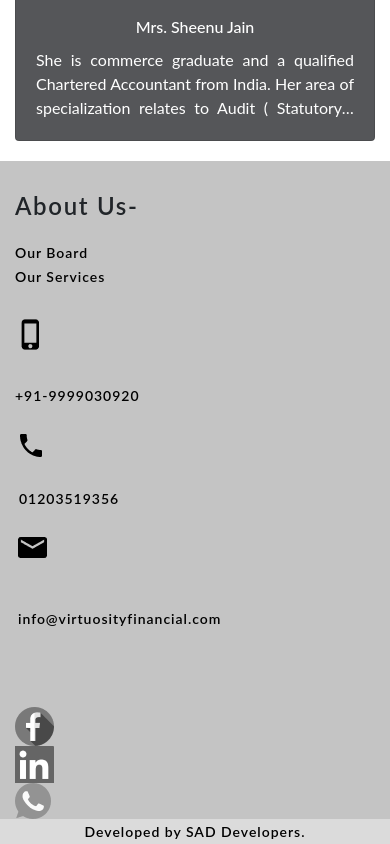
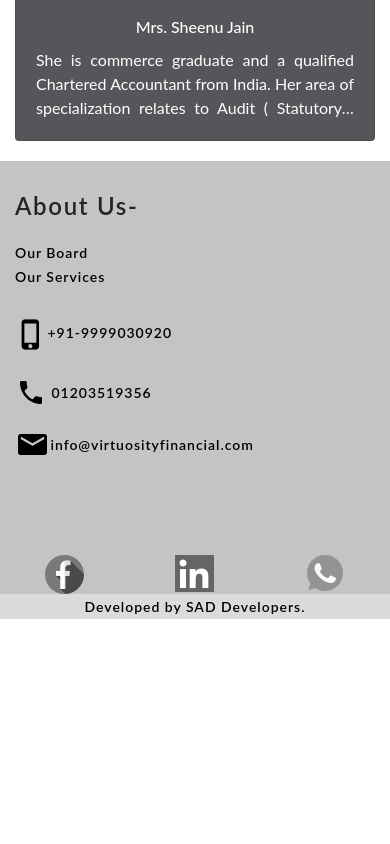
Before and after one commit to ayushchauhan1/virtuosity, a React (Create React App) app: page /ourboard in a window 390 px wide. Shown: the part 4562-5406 px from the top of the page. After the commit the page ends 5181 px from the top, so only its background shows below. Built offline with nearby package versions, Linux system fonts and the light colour scheme.

Commit message:
Footer Update.

```diff
--- a/src/components/footer.jsx
+++ b/src/components/footer.jsx
@@ -11,7 +11,7 @@ const footer = () => {
             <div className="foot">
                 <div className="container">
                     <div className="row">
-                        <div className="col-md-5 text-left">
+                        <div className="col-md-5">
                             <div className="about">About Us- </div>
                             <div className="">
                                 <a href="" className="f-links">Our Board</a><br />
@@ -20,39 +20,39 @@ const footer = () => {
                         </div>
                         <div className="col-md-5 text-center">
                             <div className="row">
-                                <div className="col-md-1 text-left">
+                                <div className="col-1 text-center">
                                     <img src={phone} alt="" className="phone-img" />
                                 </div>
-                                <div className="col-md-5 text-left">
+                                <div className="col-5 text-left">
                                     <div className="num">+91-9999030920</div>
                                 </div>
                             </div>
-                            <div className="row">
-                                <div className="col-md-1 text-left">
+                            <div className="row text-center">
+                                <div className="col-1 text-center">
                                     <img src={telephone} alt="" className="phone-img tele" />
                                 </div>
-                                <div className="col-md-5 text-left">
+                                <div className="col-5 text-left">
                                     <div className="num tele-num">01203519356</div>
                                 </div>
                             </div>
                             <div className="row">
-                                <div className="col-md-1 text-left">
+                                <div className="col-1 text-center">
                                     <img src={mail} alt="" className="phone-img mail" />
                                 </div>
-                                <div className="col-md-5 text-left">
+                                <div className="col-5 text-left">
                                     <div className="num mail-id">info@virtuosityfinancial.com</div>
                                 </div>
                             </div>
                         </div>
                         <div className="col-md-2 ">
                             <div className="row connection">
-                                <div className="col-md-4 text-left">
+                                <div className="col-4 text-center">
                                     <a href=""><img src={facebook} alt="" className="social"/></a>
                                 </div>
-                                <div className="col-md-4 text-left">
+                                <div className="col-4 text-center">
                                     <a href=""><img src={linkedin} alt="" className="social"/></a>
                                 </div>
-                                <div className="col-md-4 text-left">
+                                <div className="col-4 text-center">
                                     <a href=""><img src={whatsapp} alt="" className="social"/></a>
                                 </div>
                             </div>
```
